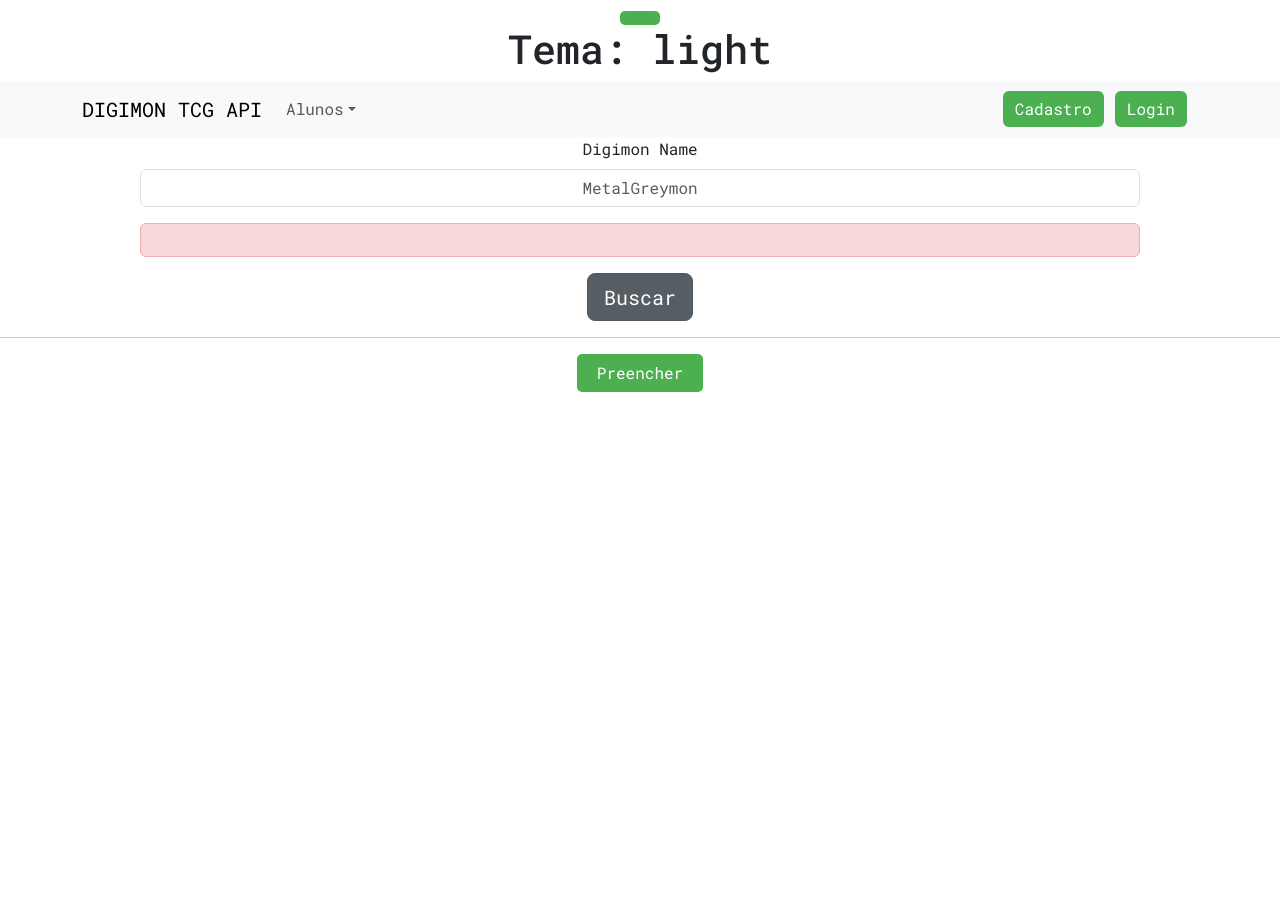
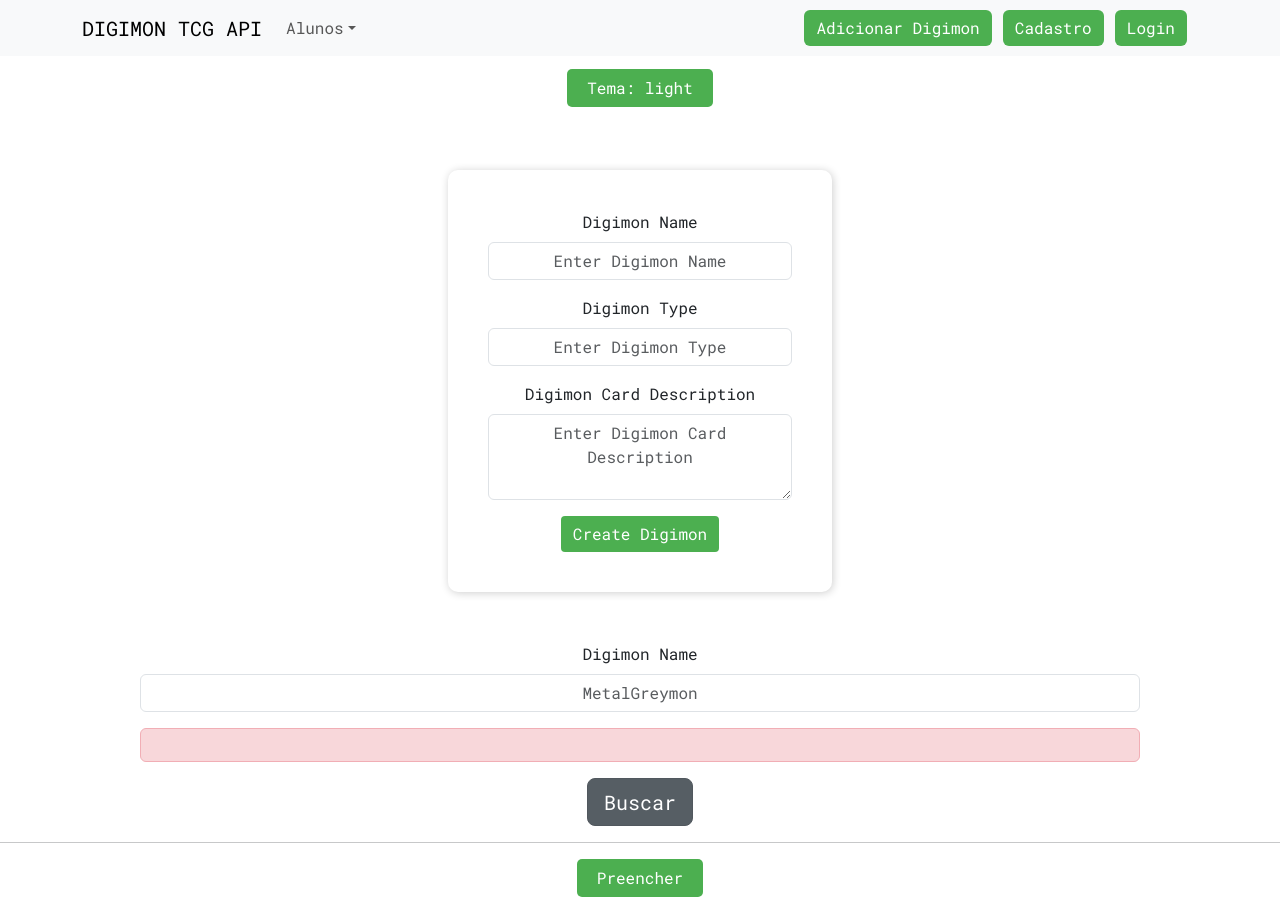
Before and after one commit to duduvf11/Digimon-TCG-API, a React (Vite) app in the folder app/: page /Digimon-TCG-API/insertion in a window 1280 px wide. Before the commit the page ends 800 px from the top, so only its background shows below. Built offline with nearby package versions, Linux system fonts and the light colour scheme.

Commit message:
Insertion done

```diff
--- a/app/src/App.css
+++ b/app/src/App.css
@@ -36,6 +36,10 @@
   box-sizing: border-box;
 }
 
+.theme_button{
+  margin: 1%;
+}
+
 .format-input{
     width: 1000px;
     margin: 0 auto;
--- a/app/src/App.jsx
+++ b/app/src/App.jsx
@@ -10,6 +10,7 @@
 import DigimonGetALL from './components/GetAllDigimon/DigimonGetALL';
 
 import { ThemeContext } from './context/ThemeContext';
+import InsertDigimon from './components/InsertDigimon/InsertDigimon';
 
 function App() {
     const [showDigimonAPI, setShowDigimonAPI] = useState(false)
@@ -18,13 +19,13 @@
   return (
     <>
         <div className={`${theme === "dark"? " dark-theme" : ""}`}>
-            <button onClick={toggleTheme}></button>
-            <h1>Tema: {theme}</h1>
             <Header/>
+            <button className='theme_button' onClick={toggleTheme}>Tema: {theme}</button>
             <BrowserRouter>
               <Routes>
                   <Route path='/Digimon-TCG-API/user/new' element={<SignupForm/>}></Route>
-                  <Route path='/Digimon-TCG-API/user/login' element ={<LoginForm/>}></Route>
+                  <Route path='/Digimon-TCG-API/user/login' element={<LoginForm/>}></Route>
+                  <Route path='/Digimon-TCG-API/insertion/' element={<InsertDigimon/>} ></Route>
               </Routes>
             </BrowserRouter>
             <DigimonSearchAPI/>
--- /dev/null
+++ b/app/src/components/InsertDigimon/InsertDigimon.css
@@ -0,0 +1,16 @@
+.Insert_container {
+    /*background-color: #08015e;*/
+    width: 30%;
+    margin: 50px auto;
+    padding: 40px;
+    border-radius: 10px;
+    box-shadow: 1px 1px 8px rgba(0, 0, 0, 0.195);
+
+}
+
+.Insert_container Button {
+    background-color: #4CAF50;
+    border: none;
+    border-radius: 4px;
+
+}
--- a/app/src/components/InsertDigimon/InsertDigimon.jsx
+++ b/app/src/components/InsertDigimon/InsertDigimon.jsx
@@ -0,0 +1,35 @@
+import { useContext } from 'react';
+import "./InsertDigimon.css";
+
+import Button from 'react-bootstrap/Button';
+import Form from 'react-bootstrap/Form';
+
+
+import { ThemeContext } from '../../context/ThemeContext';
+
+const InsertDigimon = () => {
+    const {theme} = useContext(ThemeContext)
+  return (
+        <div>
+            <Form className='Insert_container' data-bs-theme={theme} >
+                <Form.Group className="mb-3" controlId="formDigimonName">
+                    <Form.Label>Digimon Name</Form.Label>
+                    <Form.Control type="digimon_name" placeholder="Enter Digimon Name"/>
+                </Form.Group>
+                <Form.Group className="mb-3" controlId="formDigimonType">
+                    <Form.Label>Digimon Type</Form.Label>
+                    <Form.Control type="digimon_type" placeholder="Enter Digimon Type" />
+                </Form.Group>
+                <Form.Group className="mb-3" controlId="formDigimonCardDescription">
+                    <Form.Label>Digimon Card Description</Form.Label>
+                    <Form.Control type="digimon_card_value" placeholder="Enter Digimon Card Description" as="textarea" rows={3} />
+                </Form.Group>
+                <Button variant="primary" type="submit">
+                Create Digimon
+                </Button>
+            </Form>
+        </div>
+  )
+}
+
+export default InsertDigimon
--- a/app/src/components/Login/LoginForm.jsx
+++ b/app/src/components/Login/LoginForm.jsx
@@ -1,4 +1,4 @@
-import { useContext} from 'react';
+import { useContext } from 'react';
 import "./LoginForm.css";
 
 import Button from 'react-bootstrap/Button';
--- a/app/src/components/header/Header.jsx
+++ b/app/src/components/header/Header.jsx
@@ -26,6 +26,7 @@
                 </NavDropdown>
             </Nav>
             </Navbar.Collapse>
+            <Button className='button' href="/Digimon-TCG-API/insertion/" variant="success">Adicionar Digimon</Button>{' '}
             <Button className='button' href="/Digimon-TCG-API/user/new" variant="success">Cadastro</Button>{' '}
             <Button className='button' href="/Digimon-TCG-API/user/login" variant="success">Login</Button>{' '}
         </Container>
```
